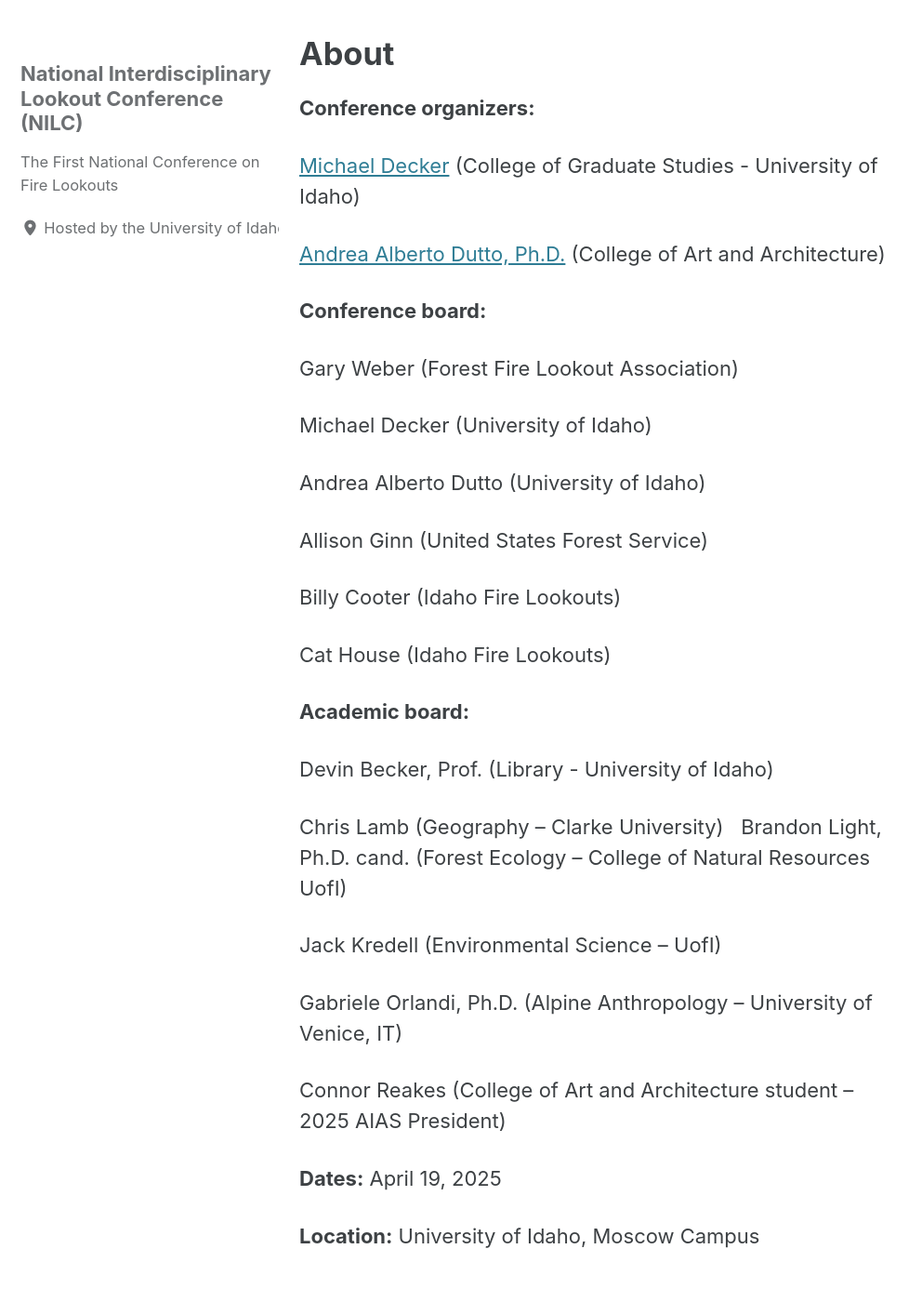
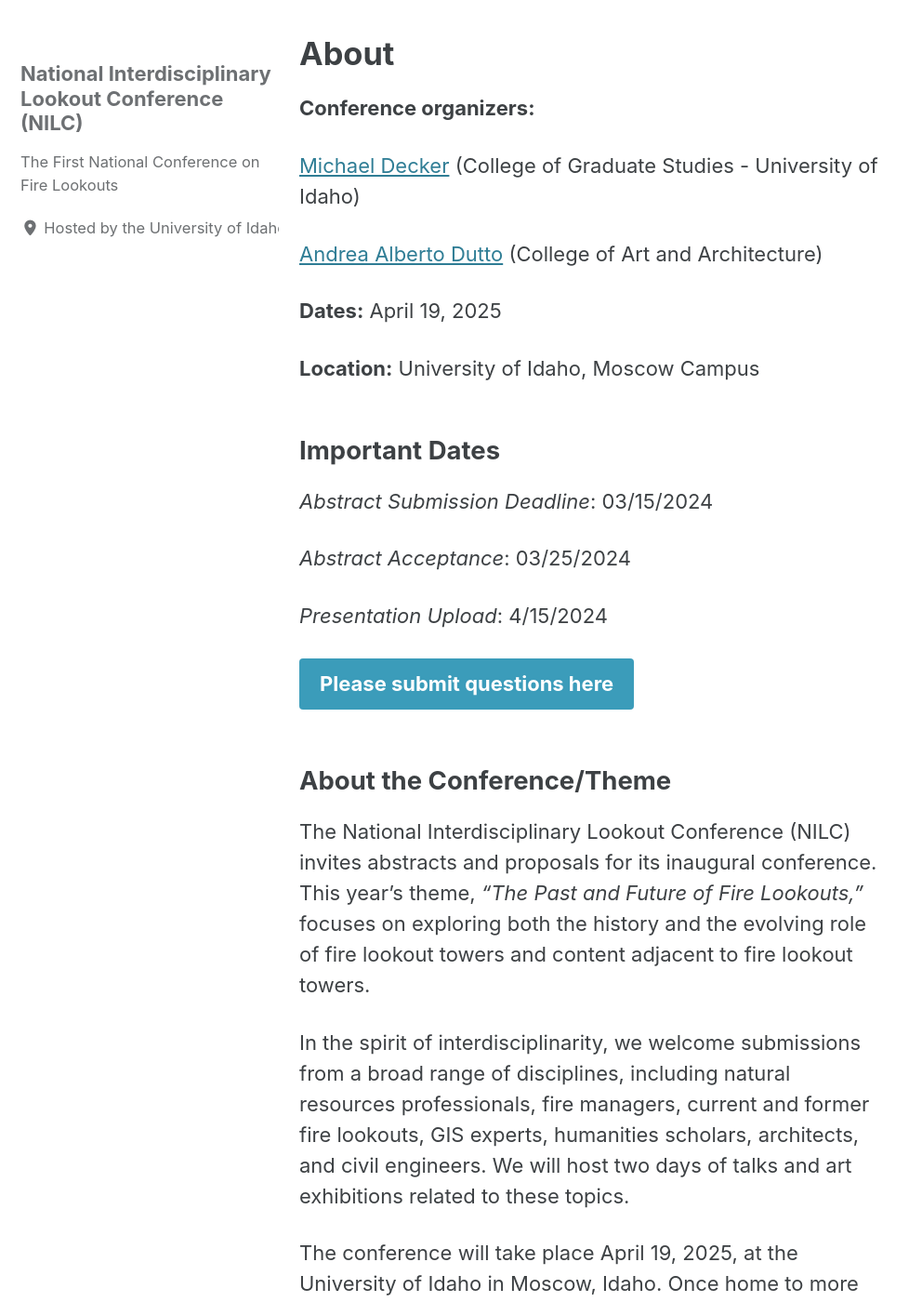
Before and after one commit to lookoutconference/lookoutconference.github.io, a Jekyll site: the page built from pages/about.md, in a window 1280 px wide and 1400 px high, scrolled down 408 px. Shown: the whole window at 93% size, without its empty margins (0-992 px from the left). Built offline with Jekyll 4.4.1, drawn with Linux system fonts in a browser that asks for light colours; cached includes are drawn as plain includes; comment, search, counter and statistics services are not loaded; our own code applies the rules of GitHub Pages for plain Markdown files.

Commit message:
updated board

```diff
--- a/_data/navigation.yml
+++ b/_data/navigation.yml
@@ -8,8 +8,11 @@
     url: /participate/
   - title: "Location/Lodging"
     url: /join/
+  - title: "Commiittee"
+    url: /board/
   - title: "Proceedings"
     url: /proceedings/
+
 
   # - title: "Sample Collections"
   #   url: /collection-archive/
--- a/pages/about.md
+++ b/pages/about.md
@@ -14,36 +14,7 @@
 
 <a href="https://www.uidaho.edu/news/feature-stories/fire-lookouts" target="_blank">Michael Decker</a> (College of Graduate Studies - University of Idaho)
 
-<a href="https://www.uidaho.edu/caa/programs/architecture/ourpeople/andrea-dutto" target="_blank">Andrea Alberto Dutto, Ph.D.</a> (College of Art and Architecture)
-
-**Conference board:**
-
-Gary Weber (Forest Fire Lookout Association)
-
-Michael Decker (University of Idaho)
-
-Andrea Alberto Dutto (University of Idaho)
-
-Allison Ginn (United States Forest Service)
-
-Billy Cooter (Idaho Fire Lookouts)
-
-Cat House (Idaho Fire Lookouts)
-
-
-**Academic board:**
-
-Devin Becker, Prof. (Library - University of Idaho)
-
-Chris Lamb (Geography – Clarke University)
-
-Brandon Light, Ph.D. cand. (Forest Ecology – College of Natural Resources UofI)
-
-Jack Kredell (Environmental Science – UofI)
-
-Gabriele Orlandi, Ph.D. (Alpine Anthropology – University of Venice, IT)
-
-Connor Reakes (College of Art and Architecture student – 2025 AIAS President)
+<a href="https://www.uidaho.edu/caa/programs/architecture/ourpeople/andrea-dutto" target="_blank">Andrea Alberto Dutto</a> (College of Art and Architecture)
 
 
 
```
Also changed, not shown: pages/board.md (added, +43 -0 lines).
